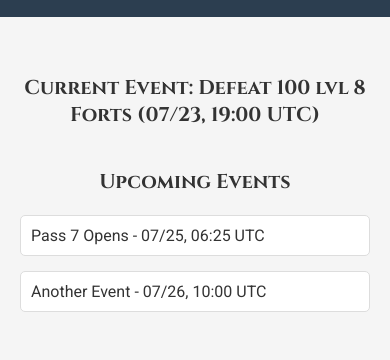
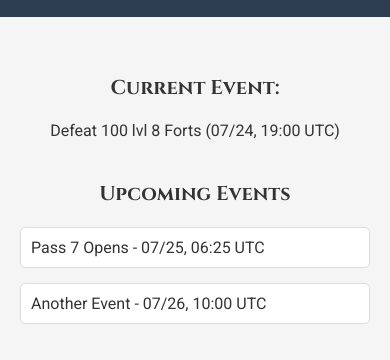
Before and after one commit to UrDesireee/kd93, a plain HTML site: page calendar.html in a window 390 px wide. Shown: the part 60-420 px from the top of the page. Drawn offline with Linux system fonts and the light colour scheme.

Commit message:
calendar Fix For Phone

```diff
--- a/calendar.html
+++ b/calendar.html
@@ -20,7 +20,8 @@
     </header>
     <main class="content-container">
         <section class="event-section">
-            <h1 class="current-event-title">Current Event: <span id="currentEvent"></span></h1>
+            <h1 class="current-event-title">Current Event:</h1>
+            <div id="currentEvent" class="current-event"></div>
             <h2 class="upcoming-events-title">Upcoming Events</h2>
             <div id="eventsContainer" class="events-list"></div>
         </section>
--- a/calendar.js
+++ b/calendar.js
@@ -9,22 +9,23 @@ document.addEventListener('DOMContentLoaded', () => {
         });
     }
 
-    // Event Handling (for calendar.html)
-    if (document.getElementById('currentEvent')) {
+    // Event Handling
+    const currentEventElement = document.getElementById('currentEvent');
+    const eventsContainer = document.getElementById('eventsContainer');
+
+    if (currentEventElement && eventsContainer) {
         // Input your events here
         const events = [
-            { name: "Defeat 100 lvl 8 Forts", time: "2024-07-23 19:00" },
+            { name: "Defeat 100 lvl 8 Forts", time: "2024-07-24 19:00" },
             { name: "Pass 7 Opens", time: "2024-07-25 06:25" },
             { name: "Another Event", time: "2024-07-26 10:00" }
         ];
 
-        updateEvents(events);
+        updateEvents(events, currentEventElement, eventsContainer);
     }
 });
 
-function updateEvents(events) {
-    const currentEventElement = document.getElementById('currentEvent');
-    const eventsContainer = document.getElementById('eventsContainer');
+function updateEvents(events, currentEventElement, eventsContainer) {
     const now = new Date();
 
     // Sort events by date
```
